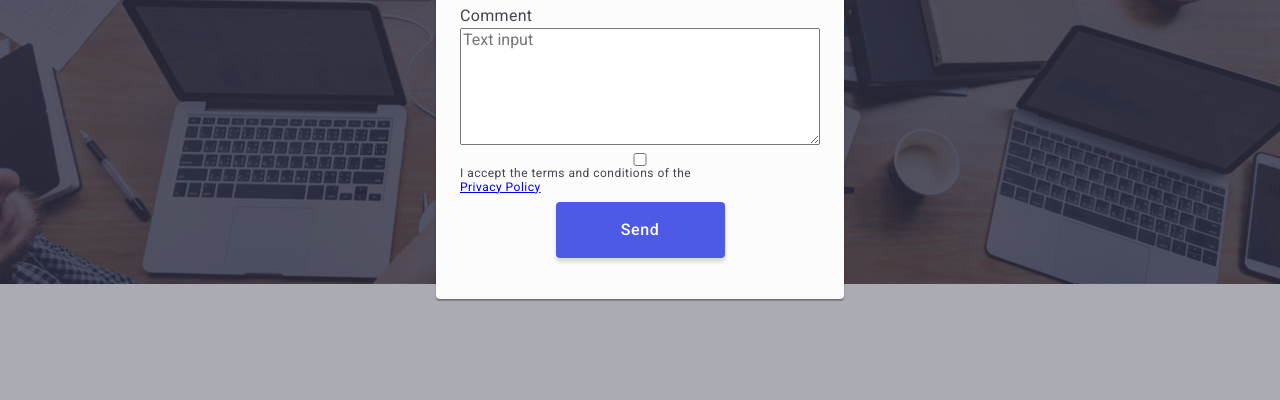
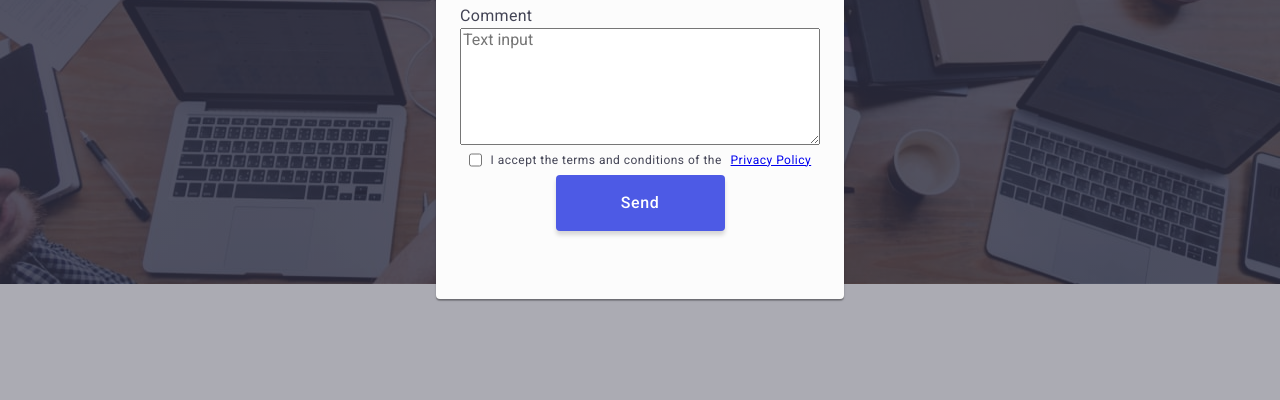
Before and after one commit to Maksym-Shcherbak/goit-markup-hw-06, a plain HTML site: page index.html in a window 1280 px wide. Both pictures are taken after a click on the button "Order Service". Shown: the part 389-789 px from the top of the page. Drawn offline with nearby package versions, Linux system fonts and the light colour scheme.

Commit message:
flex order

```diff
--- a/css/styles.css
+++ b/css/styles.css
@@ -743,6 +743,12 @@ label {
 .order-input-phone {
 }
 
+.order-check {
+  display: flex;
+  flex-direction: row;
+  justify-content: space-evenly;
+}
+
 .order-form-btn {
   min-width: 169px;
   padding: 16px 32px;
```
Also changed, not shown: index.html (+1 -1 lines).
